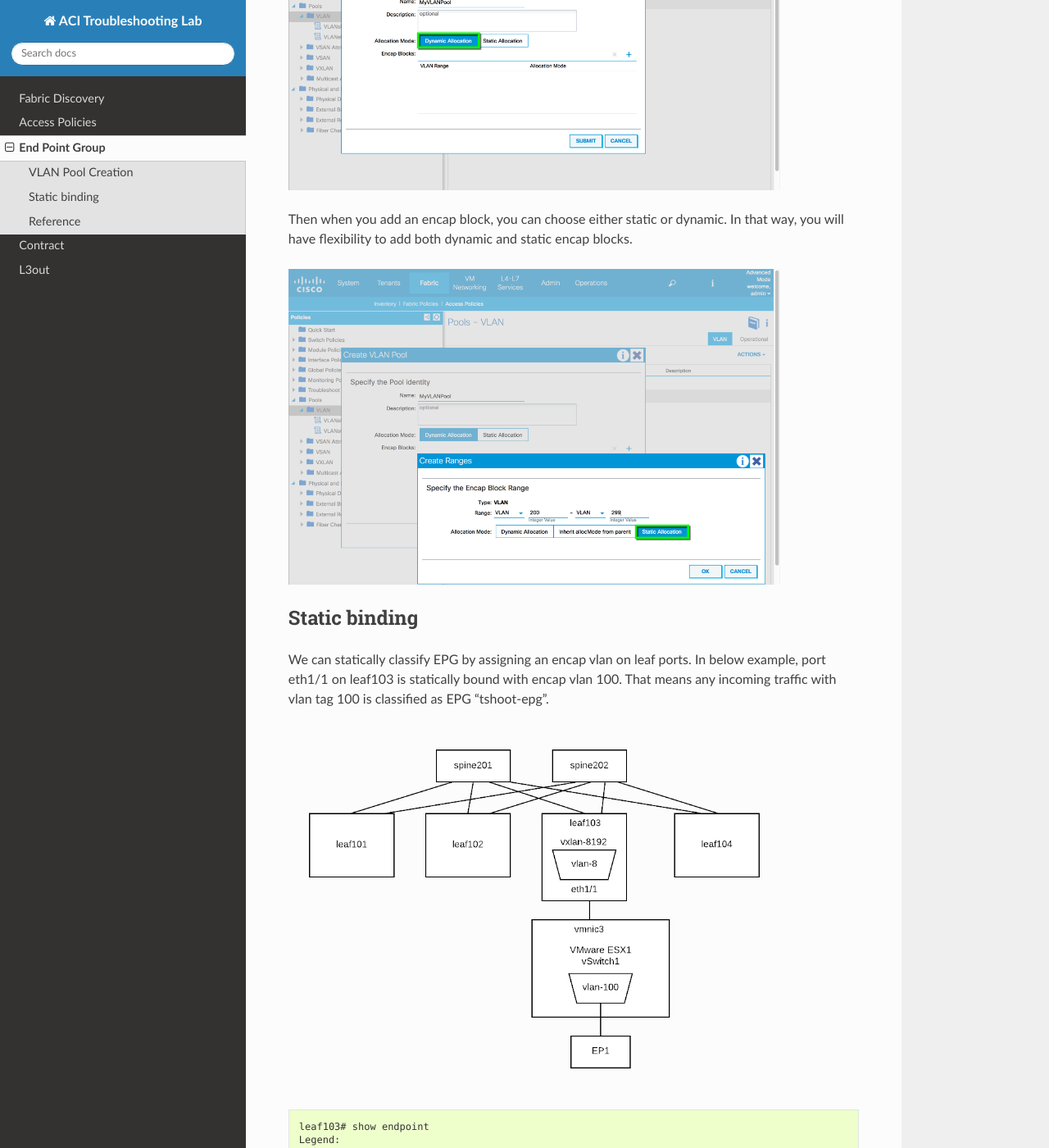
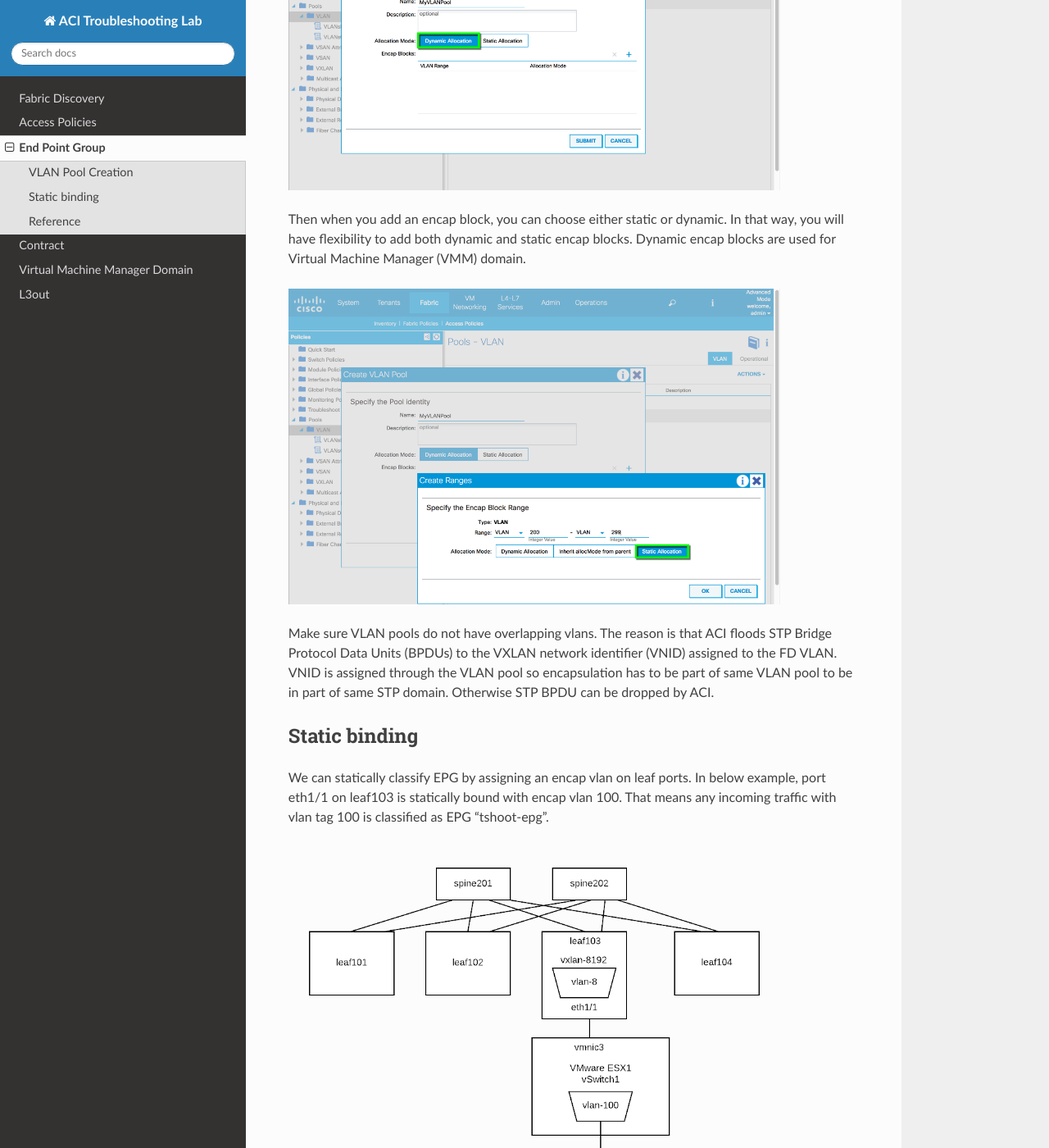
Before and after one commit to ewibowo/aci-troubleshooting-lab, a Sphinx documentation site: the page built from source/epg.rst, in a window 1280 px wide and 1400 px high, scrolled down 1074 px. Shown: the whole window at 82% size. Built offline with Sphinx 7.4.7 and the Read the Docs theme 2.0.0, drawn with Linux system fonts in a browser that asks for light colours; some of the changed text lies outside the part shown.

Commit message:
Added VMM

```diff
--- a/source/epg.rst
+++ b/source/epg.rst
@@ -27,12 +27,14 @@ When you create a VLAN pool, it is a good practice to set allocation mode to dyn
 
 Then when you add an encap block, you can choose either static or dynamic.
 In that way, you will have flexibility to add both dynamic and static encap blocks.
+Dynamic encap blocks are used for Virtual Machine Manager (VMM) domain.
 
 
 .. image:: create-vlan-pool-encap-blocks.png
    :width: 600px
    :alt: VLAN allocation mode
 
+Make sure VLAN pools do not have overlapping vlans. The reason is that ACI floods STP Bridge Protocol Data Units (BPDUs) to the VXLAN network identifier (VNID) assigned to the FD VLAN. VNID is assigned through the VLAN pool so encapsulation has to be part of same VLAN pool to be in part of same STP domain. Otherwise STP BPDU can be dropped by ACI.
 
 
 Static binding
@@ -88,3 +90,4 @@ In above example, encap vlan-100 has been mapped to ACI platform independent (PI
 Reference
 ---------
 #. CNA Data Center DCICT 200-155 Official Cert Guide by Ahmed Afrose et. al.
+#. ACI Operation with L2 Switches and Spanning Tree Link Types https://www.cisco.com/c/en/us/support/docs/cloud-systems-management/application-policy-infrastructure-controller-apic/211236-ACI-operation-with-L2-switches-and-Spann.html
--- a/source/index.rst
+++ b/source/index.rst
@@ -24,6 +24,7 @@ Table of Contents
    access-policy
    epg
    contract
+   vmm
    l3out
 
 Indices and tables
```
Also changed, not shown: source/vmm.rst (added, +14 -0 lines).
